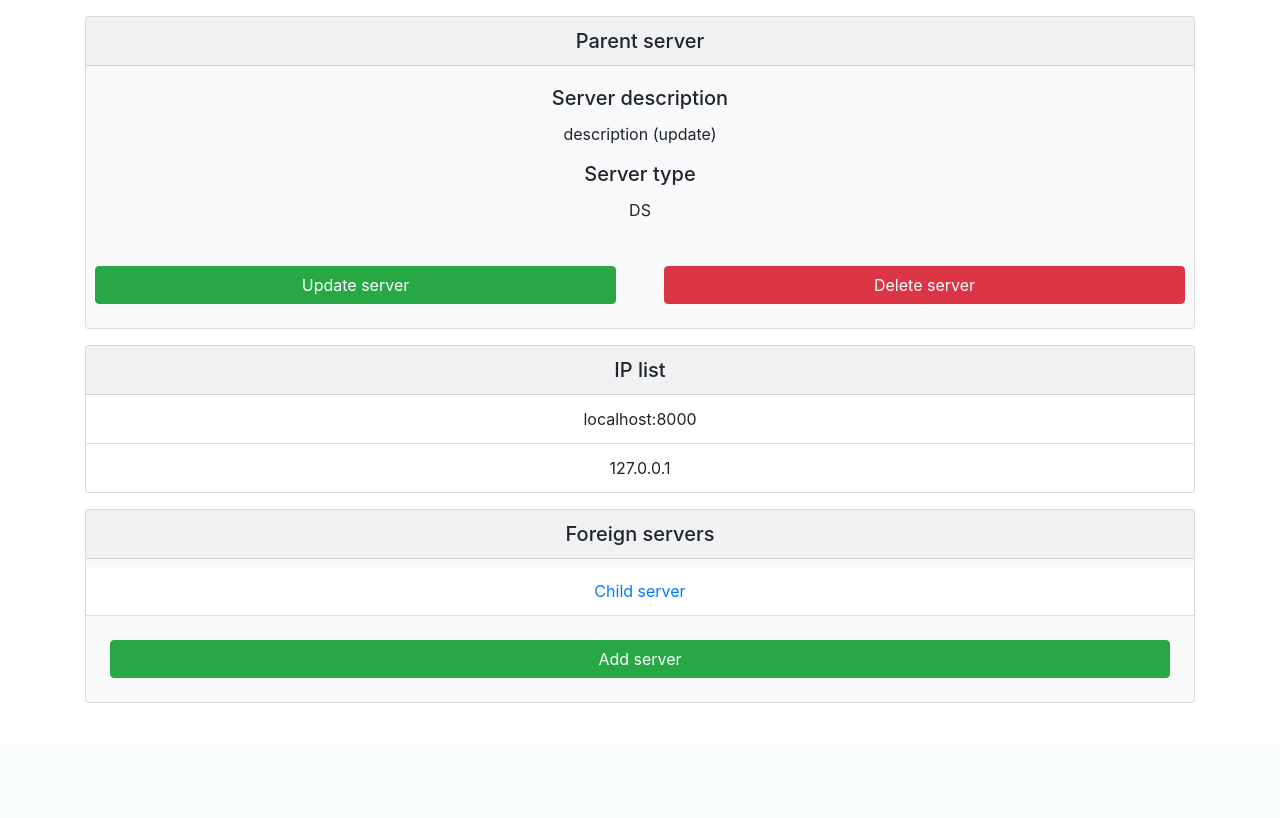
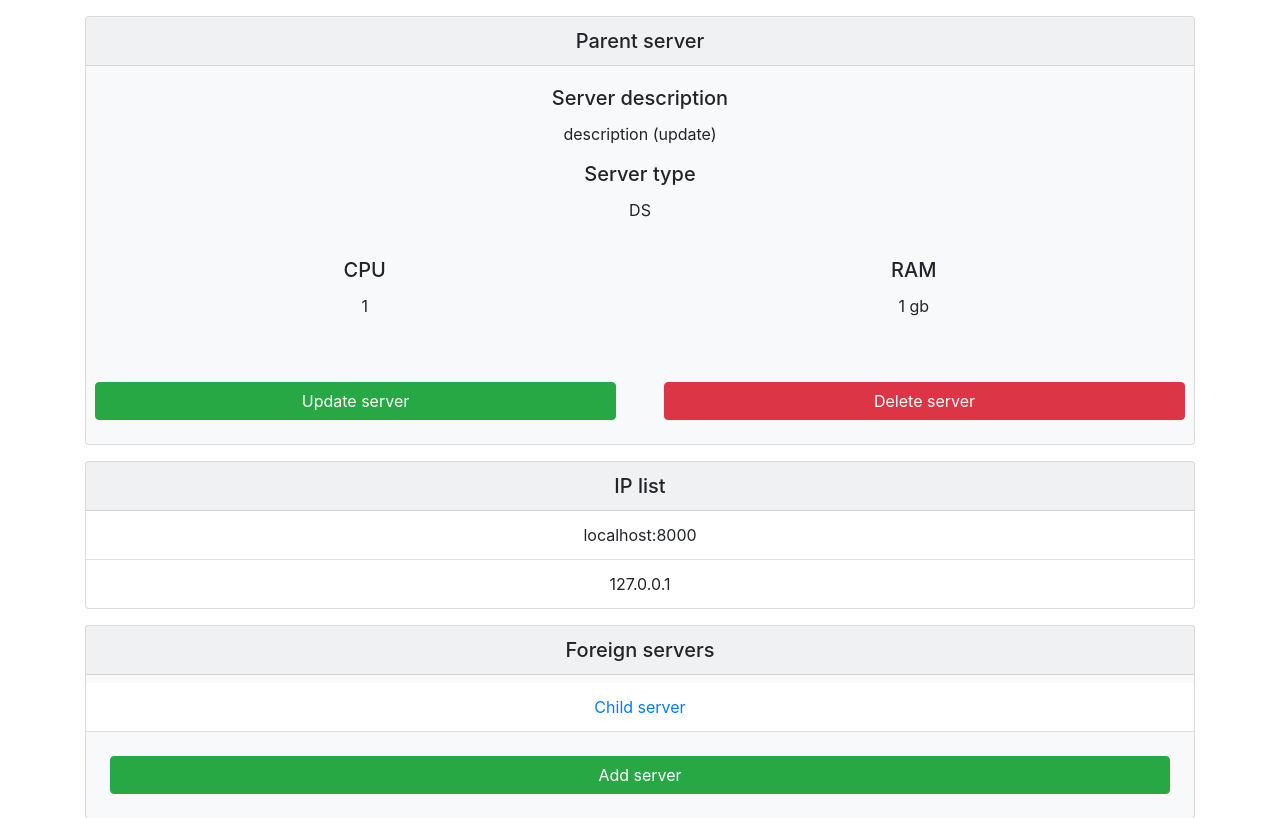
Before and after one commit to Edelvest/AlexService, a Django app: page /info/1/ in a window 1280 px wide. Shown: the part 56-874 px from the top of the page. Before the commit the page ends 759 px from the top, so only its background shows below. Run offline with Django 3.2, Linux system fonts and the light colour scheme; data comes from the database, SQL or seed files in the repository; both versions use the stored data as it was after the commit; some libraries are stand-ins or nearby versions.

Commit message:
Add 'cpu' and 'ram' fields for model Server

```diff
--- a/serverlist/forms.py
+++ b/serverlist/forms.py
@@ -7,7 +7,7 @@ from .models import *
 class ServerCreationForm(forms.ModelForm):
     class Meta:
         model = Server
-        fields = ['name', 'description', 'server_type']
+        fields = ['name', 'description', 'server_type', 'cpu', 'ram']
 
 
 class IpCreationForm(forms.ModelForm):
--- a/serverlist/models.py
+++ b/serverlist/models.py
@@ -15,6 +15,8 @@ class Server(models.Model):
     description = models.TextField(verbose_name='Server description')
     create_dt = models.DateTimeField(auto_now_add=True, verbose_name='Creation date')
     server_type = models.CharField(max_length=2, choices=SERVER_TYPE, verbose_name='Server type')
+    cpu = models.CharField(max_length=40, verbose_name='CPU')
+    ram = models.PositiveIntegerField(verbose_name='RAM')
 
     def __str__(self):
         return self.name
--- a/templates/server_info.html
+++ b/templates/server_info.html
@@ -12,6 +12,16 @@
             <p class="card-text">{{ server.description }}</p>
             <h5 class="card-title">Server type</h5>
             <p class="card-text">{{ server.server_type }}</p>
+            <div class="row">
+                <div class="card-body">
+                    <h5 class="card-title">CPU</h5>
+                    <p class="card-text text-truncate">{{ server.cpu }}</p>
+                </div>
+                <div class="card-body">
+                    <h5 class="card-title">RAM</h5>
+                    <p class="card-text">{{ server.ram }} gb</p>
+                </div>
+            </div>
         </div>
         <div class="row">
             <a href="{% url 'update' pk=server.pk %}" class="btn btn-success col-md m-4">Update server</a>
@@ -32,7 +42,7 @@
             <ul class="list-group list-group-flush mt-2">
                 {% for serv in list %}
                     <li class="list-group-item"><a href="{% url 'info' pk=serv.pk %}"
-                           class="text-decoration-none">{{ serv.name }}</a></li>
+                                                   class="text-decoration-none">{{ serv.name }}</a></li>
                 {% empty %}
                     <p>Foreign servers list is empty</p>
                 {% endfor %}
```
Also changed, not shown: templates/index.html (+11 -1 lines), db.sqlite3, serverlist/migrations/0002_auto_20200705_0517.py (added).
